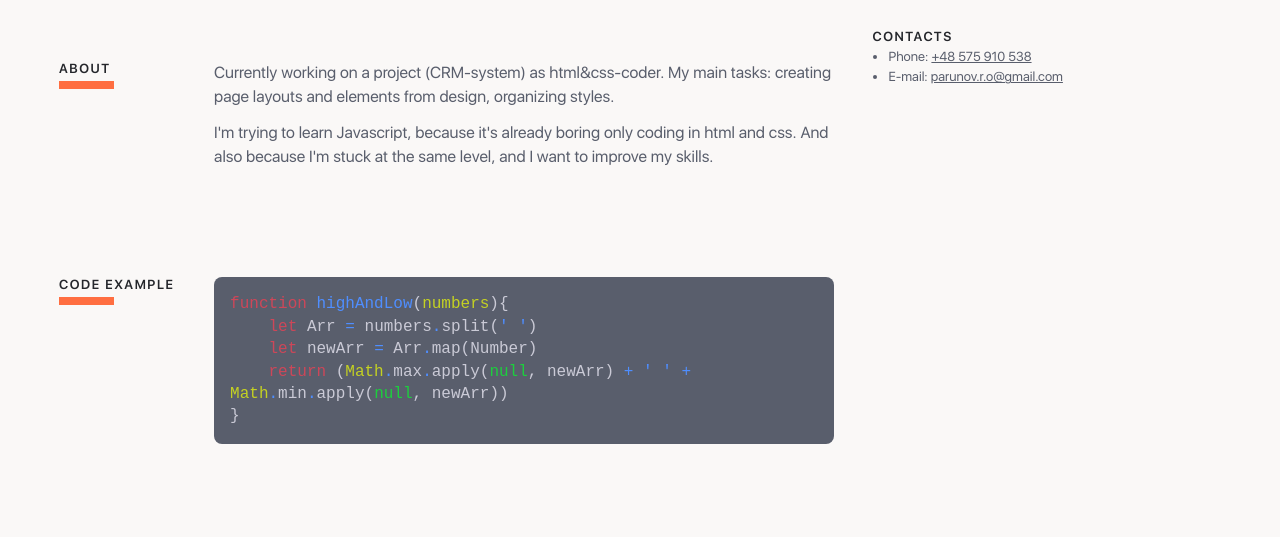
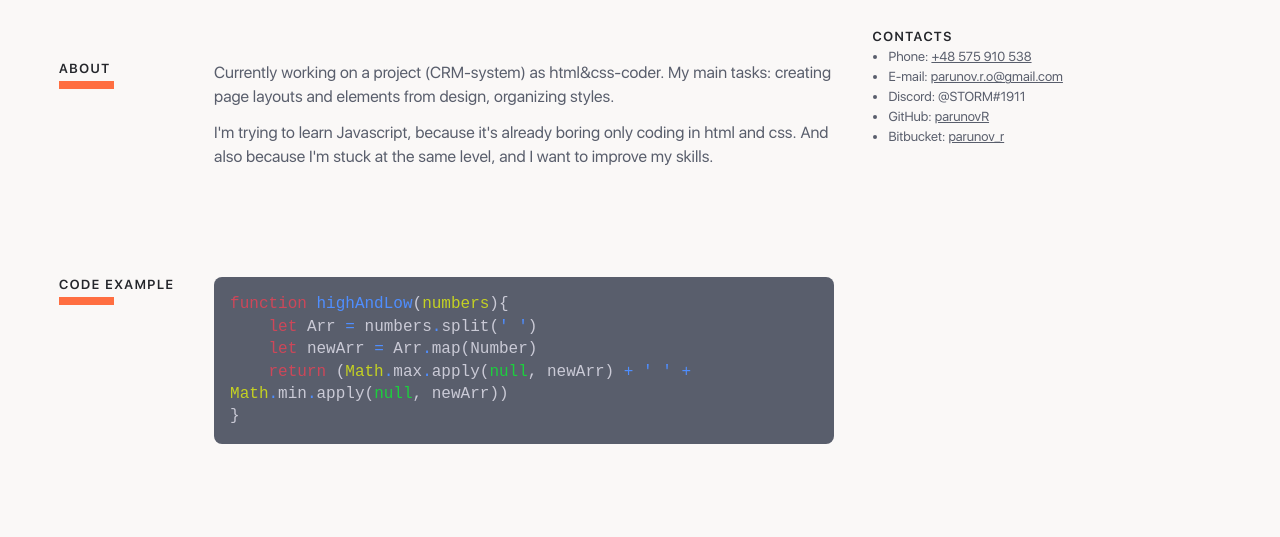
Before and after one commit to parunovR/rsschool-cv, a plain HTML site: page index.html in a window 1280 px wide. Shown: the part 216-753 px from the top of the page. Drawn offline with Linux system fonts and the light colour scheme.

Commit message:
feat: update contact information

```diff
--- a/index.html
+++ b/index.html
@@ -134,6 +134,9 @@
             <ul>
               <li>Phone: <a href="tel:+48575910538">+48 575 910 538</a></li>
               <li>E-mail: <a href="mailto:parunov.r.o@gmail.com">parunov.r.o@gmail.com</a></li>
+              <li>Discord: @STORM#1911</li>
+              <li>GitHub: <a href="https://github.com/parunovR">parunovR</a></li>
+              <li>Bitbucket: <a href="https://bitbucket.org/parunov_r/">parunov_r</a></li>
             </ul>
           </div>
         </section>
```
